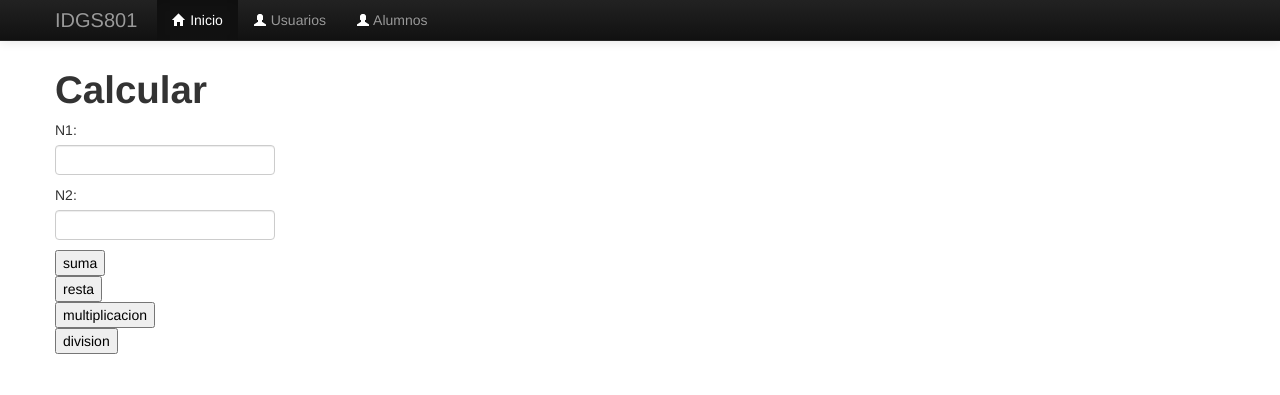
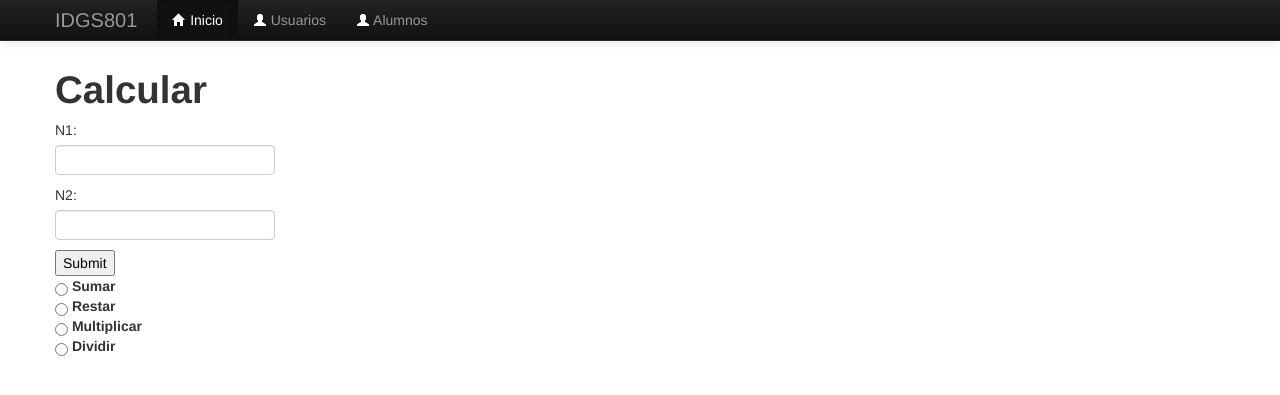
Before and after one commit to IDGS80120002163/practicas-Parcial1-IDGS801, a Flask app: page /OperasBas in a window 1280 px wide. Shown: the top 395 px of the page. Run offline with Flask 3, Linux system fonts and the light colour scheme; some libraries are stand-ins or nearby versions.

Commit message:
DAFP 24/01/2024

```diff
--- a/templates/OperasBas.html
+++ b/templates/OperasBas.html
@@ -8,10 +8,11 @@
     <input type="text" name="n1"><br>
     <label>N2:</label>
     <input type="text" name="n2"><br>
-    <input type="submit" name="operacion" value="suma"/><br>
-    <input type="submit" name="operacion" value="resta"/><br>
-    <input type="submit" name="operacion" value="multiplicacion"/><br>
-    <input type="submit" name="operacion" value="division"/><br>
+    <input type="submit"><br>
+    <input type="radio" name="operacion" value="suma"/><b> Sumar</b><br>
+    <input type="radio" name="operacion" value="resta"/><b> Restar</b><br>
+    <input type="radio" name="operacion" value="multiplicacion"/><b> Multiplicar</b><br>
+    <input type="radio" name="operacion" value="division"/><b> Dividir</b><br>
   </form>
 
 {% endblock %}
```
